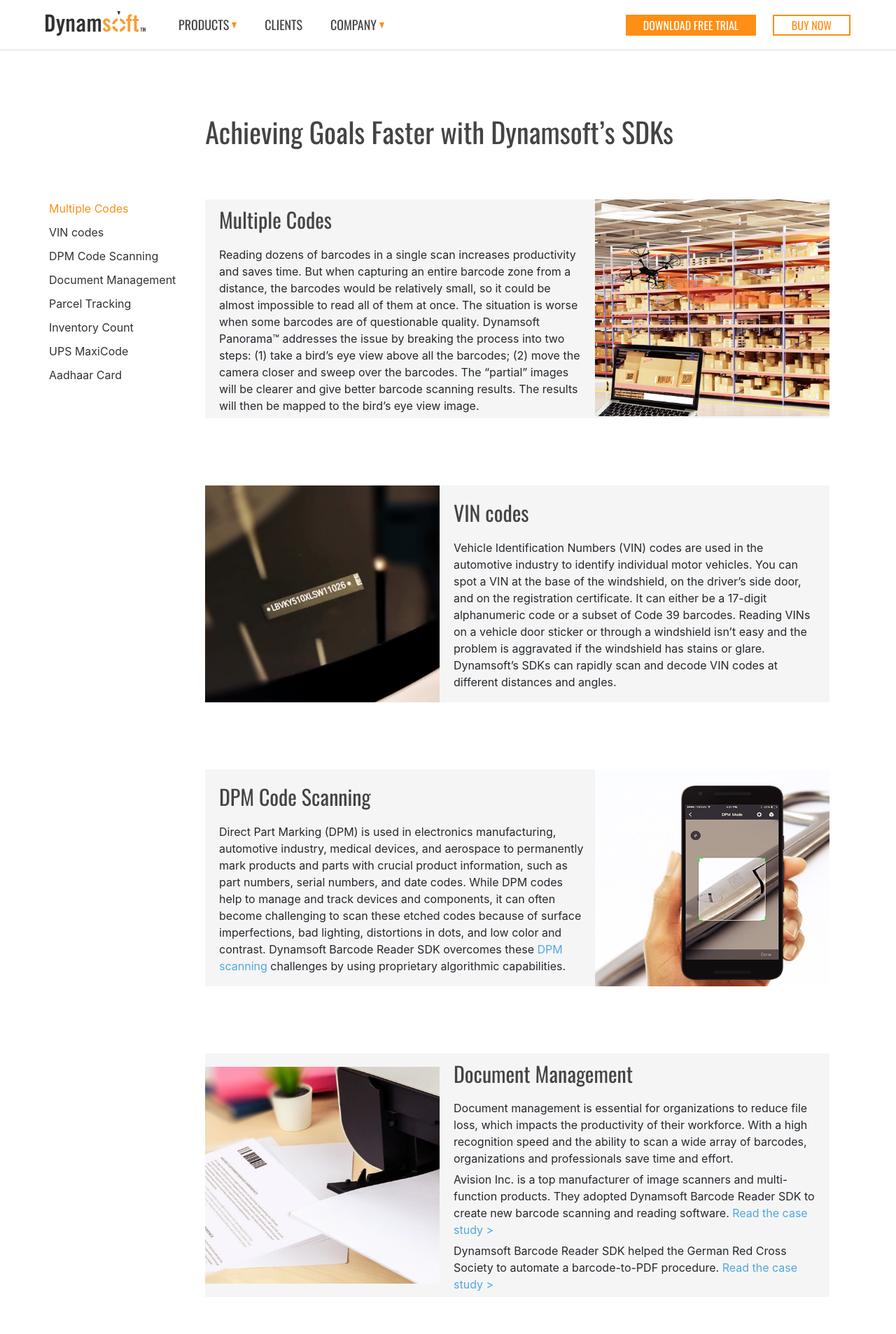
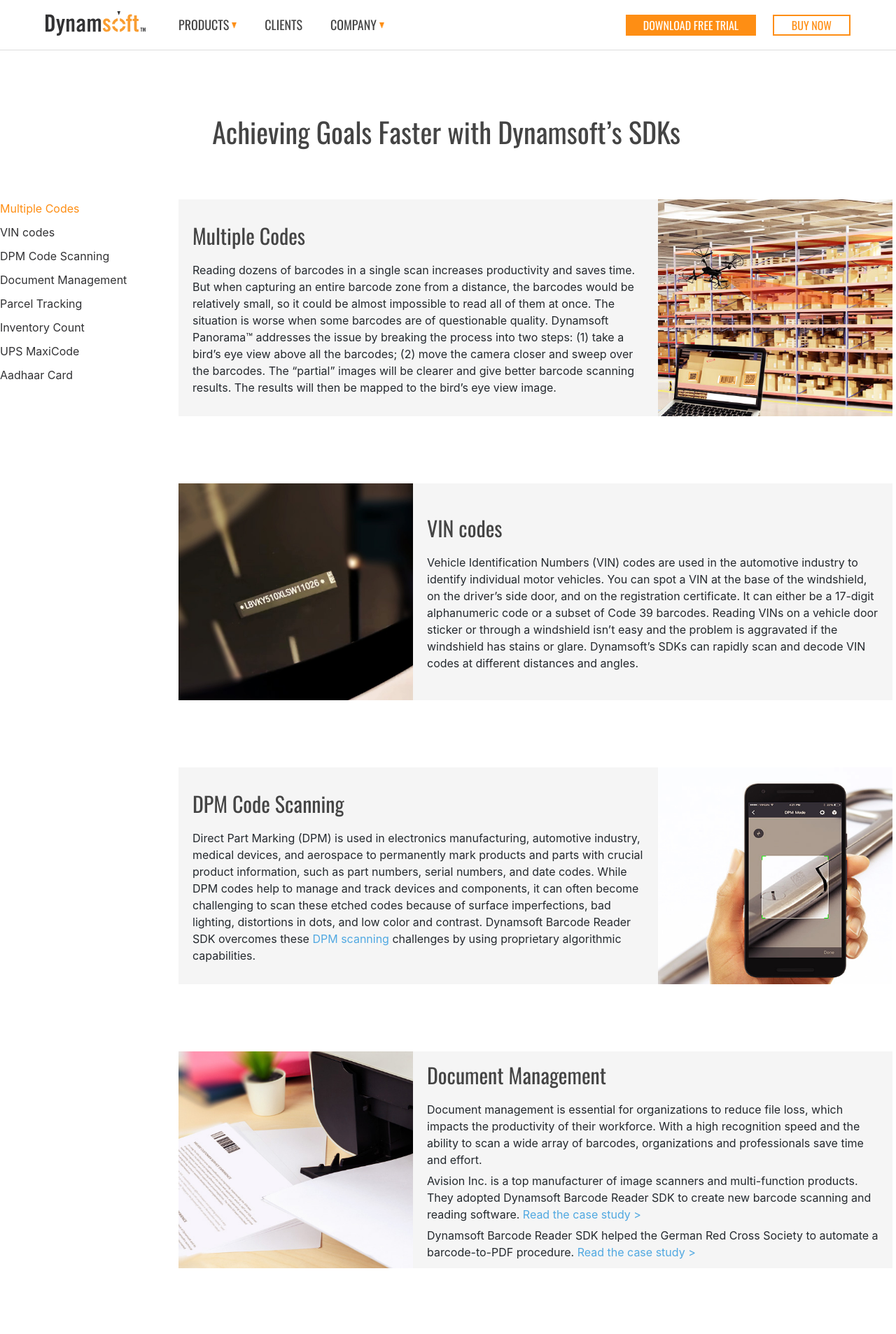
Before and after one commit to nctlcnt/noctilucos.github.io, a Jekyll site: the page built from more/index.md, in a window 1280 px wide. Shown: the top 1907 px of the page at 70% size. Built offline with Jekyll 4.4.1, drawn with Linux system fonts in a browser that asks for light colours.

Commit message:
add 1366 compatibility

```diff
--- a/_includes/head.html
+++ b/_includes/head.html
@@ -40,4 +40,12 @@
             .headCounter h3 { counter-increment: none!important; }
         </style>
     {%- endif -%}
+
+    {%- if page.is1366Compatible -%}
+        <style>
+            .container {
+                width: 1300px !important;
+            }
+        </style>
+    {%- endif -%}
 </head>
--- a/assets/js/layout.js
+++ b/assets/js/layout.js
@@ -163,22 +163,22 @@
             }
         }
     }
-    $('.pageMenuList li').on('click', function(e){
-        var idx = getMenuIndex(e.currentTarget)
-        setTimeout(function(){
-            $('.pageMenuList li').removeClass('on')
-            $($('.pageMenuList li')[idx]).addClass('on')
-        }, 600)
-    })
+    // $('.pageMenuList li').on('click', function(e){
+    //     var idx = getMenuIndex(e.currentTarget)
+    //     setTimeout(function(){
+    //         $('.pageMenuList li').removeClass('on')
+    //         $($('.pageMenuList li')[idx]).addClass('on')
+    //     }, 600)
+    // })
 
-    function getMenuIndex(el){
-        var list = $('.pageMenuList li')
-        for(var i = 0; i < list.length; i++){
-            if(list[i] == el){
-                return i
-            }
-        }
-    }
+    // function getMenuIndex(el){
+    //     var list = $('.pageMenuList li')
+    //     for(var i = 0; i < list.length; i++){
+    //         if(list[i] == el){
+    //             return i
+    //         }
+    //     }
+    // }
 
     $('.sideBarIcon').click(function() {
         $(".sideBar").toggleClass('hide-sm');
```
Also changed, not shown: assets/css/basis.css (+12 -1 lines), more/index.md (+1 -0 lines).
